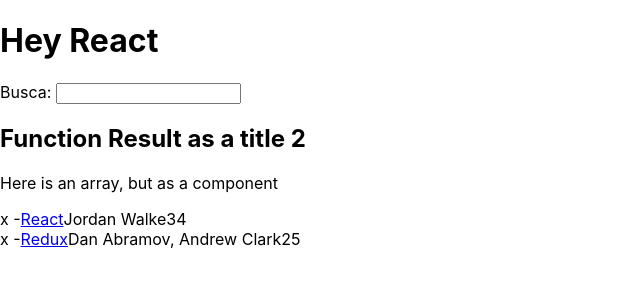
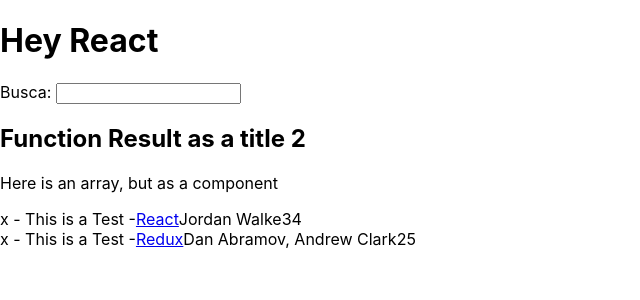
Before and after one commit to Ralphive/study, a React (Create React App) app in the folder react/hacker-stories/: page / in a window 1280 px wide. Shown: the top 300 px of the page, without its empty margins (0-640 px from the left). Built offline with nearby package versions, Linux system fonts and the light colour scheme.

Commit message:
using props

```diff
--- a/react/hacker-stories/src/App.js
+++ b/react/hacker-stories/src/App.js
@@ -5,7 +5,14 @@
     title: "React",
 };
 
-const list = [
+
+
+const getTitle = (title) => {
+    return title;
+}
+
+const App = () => {
+  const stories = [
     {
         title: "React",
         url: "https://reactjs.org/",
@@ -24,18 +31,13 @@
     },
 ];
 
-const getTitle = (title) => {
-    return title;
-}
-
-const App = () => {
     return (
         <div>
             <Header />
 
             <h2>{getTitle("Function Result")} as a title 2</h2>
             <p>Here is an array, but as a component</p>
-            <List />
+            <List list={stories} test="This is a Test" />
         </div>
     );
 }
@@ -57,11 +59,11 @@
     );
 }
 
-const List = () => {
-    return list.map((item) => {
+const List = props => {
+    return props.list.map((item) => {
         return (
             <div key={item.objectID}>
-                x -
+                x - {props.test} -
                 <span>
                     <a href={item.url}>{item.title}</a>
                 </span>
```
